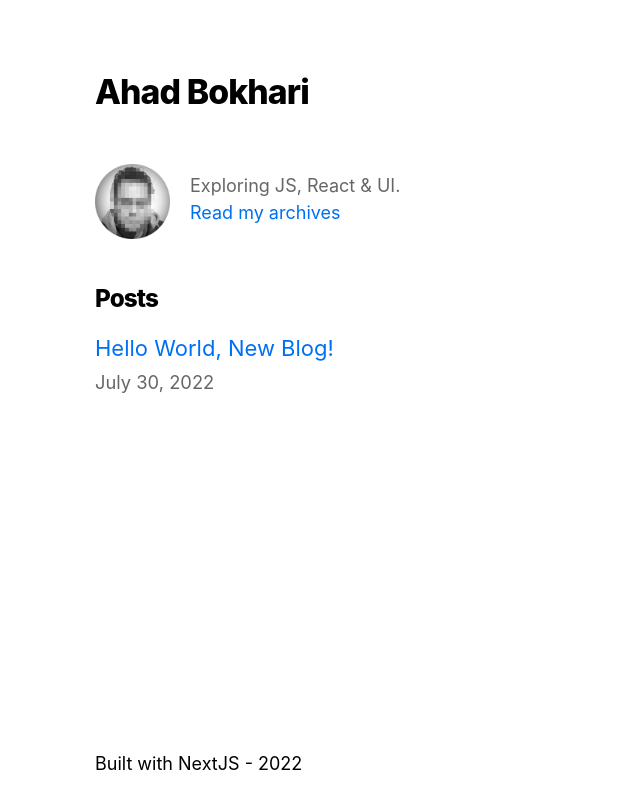
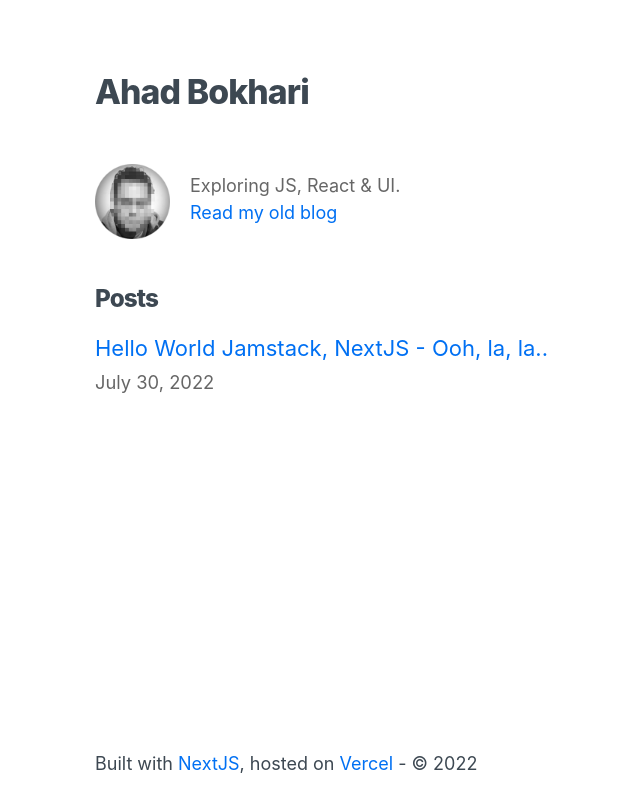
Before and after one commit to ahadb/nextjs-blog, a Next.js app: page / in a window 1280 px wide. Shown: the whole page, without its empty margins (239-879 px from the left). Built offline with nearby package versions, Linux system fonts and the light colour scheme.

Commit message:
update blog

```diff
--- a/pages/index.js
+++ b/pages/index.js
@@ -34,7 +34,7 @@ export default function Home({ allPostsData}) {
             <div className={utilStyles.blogDescription}>
              <div>Exploring JS, React & UI.</div>
               <div> <Link href={`http://ahadb.github.io/`}>
-                <a>Read my archives</a>
+                <a>Read my old blog</a>
               </Link></div>
             </div>
           </div>
@@ -56,7 +56,11 @@ export default function Home({ allPostsData}) {
           </ul>
         </section>
         <footer className={utilStyles.footer}>
-          Built with NextJS - 2022
+          Built with <Link href={`https://nextjs.org/`}>
+          <a>NextJS</a>
+        </Link>, hosted on <Link href={`https://vercel.com/`}>
+          <a>Vercel</a>
+        </Link> - © 2022
         </footer>
       </Layout>
   );
--- /dev/null
+++ b/posts/hello-world-jamstack-nextjs.md
@@ -0,0 +1,14 @@
+---
+title: 'Hello World Jamstack, NextJS - Ooh, la, la..'
+date: '2022-07-30'
+---
+
+I haven't had much time to blog since 2020, but I've been spending some time creating a new blog with JamStack and NextJS. It's been a pleasure to work with! Noting a couple of things
+I really liked while working with this new stack and framework:
+
+* Traditional approach brings me back to the old days, for example using `<Head></Head>` components and passing in script tags as props
+* Get up and ready quickly in dev env. Tooling is available for you immediately, no need to have to configure Babel, Webpack, etc. (though one should know how they work under the hood)
+* Pre-rendering, data-fetching, dynamic routes, SSG, SSR and all the goodies that come with NextJS
+* Deployment was a breeze and able to move from dev to prod env without much hassle (on Vercel)
+
+If you've been developing with only client-side React architecture this is a good opportunity to see how things have evolved.
--- a/posts/hello-world.md
+++ /dev/null
@@ -1,6 +0,0 @@
----
-title: 'Hello World, New Blog!'
-date: '2022-07-30'
----
-
-Started a new blog with NextJS and hosted on Vercel. JamStack is great!
--- a/styles/global.css
+++ b/styles/global.css
@@ -6,6 +6,7 @@ body {
     Cantarell, Fira Sans, Droid Sans, Helvetica Neue, sans-serif;
     line-height: 1.6;
     font-size: 18px;
+    color: #3d4852;
 }
 
 * {
--- a/styles/utils.module.css
+++ b/styles/utils.module.css
@@ -56,6 +56,7 @@ ul.horizontal-list {
     list-style: none;
 }
 
+
 ul.horizontal-list li {
     display: inline-block;
 }
```
